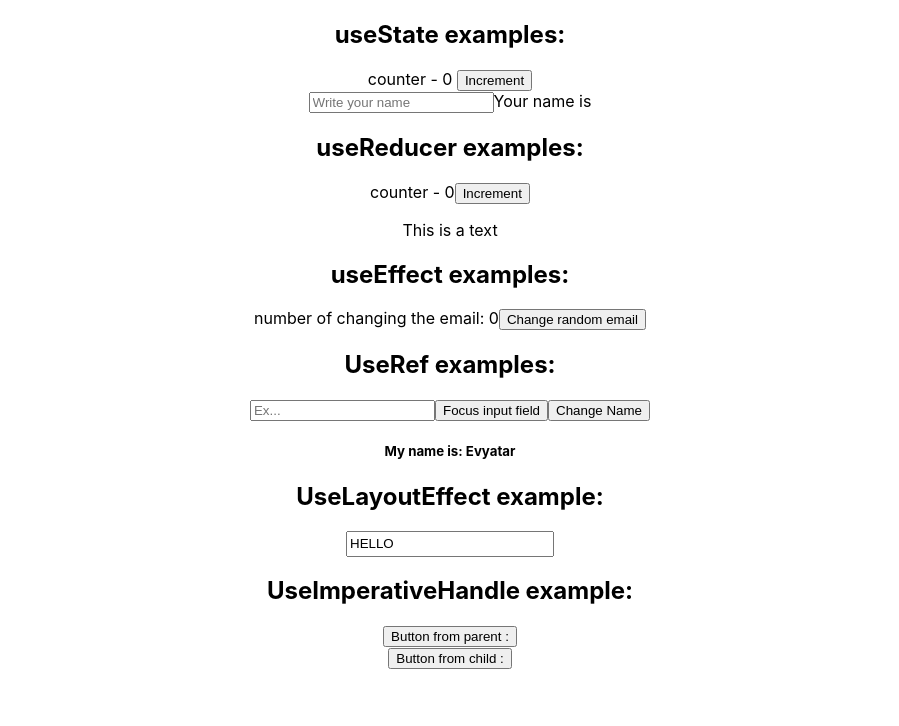
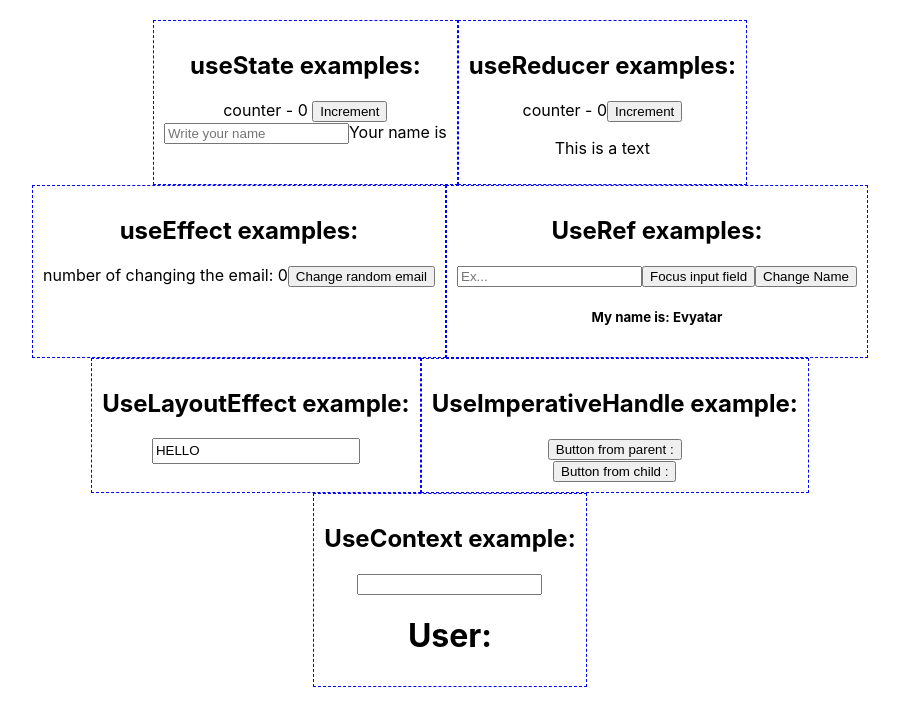
Before and after one commit to EvyatarHaim1/All-React-Hooks, a React (Create React App) app: page / in a window 1280 px wide. Shown: the top 726 px of the page, without its empty margins (190-1089 px from the left). Built offline with nearby package versions, Linux system fonts and the light colour scheme; no server answers.

Commit message:
adding useContext - collection of states which wrap the parent and can be accessed by useContext hook

```diff
--- a/src/App.css
+++ b/src/App.css
@@ -1,38 +1,16 @@
 .App {
   text-align: center;
+  justify-content: center;
+  display: flex;
+  flex-wrap: wrap;
+  flex-basis: 50%;
+  width: 75%;
+  margin-left: auto;
+  margin-right: auto;
+  padding-top: 20px;
 }
 
-.App-logo {
-  height: 40vmin;
-  pointer-events: none;
+.hook {
+  border: 1px dashed blue;
+  padding: 10px;
 }
-
-@media (prefers-reduced-motion: no-preference) {
-  .App-logo {
-    animation: App-logo-spin infinite 20s linear;
-  }
-}
-
-.App-header {
-  background-color: #282c34;
-  min-height: 100vh;
-  display: flex;
-  flex-direction: column;
-  align-items: center;
-  justify-content: center;
-  font-size: calc(10px + 2vmin);
-  color: white;
-}
-
-.App-link {
-  color: #61dafb;
-}
-
-@keyframes App-logo-spin {
-  from {
-    transform: rotate(0deg);
-  }
-  to {
-    transform: rotate(360deg);
-  }
-}
--- a/src/App.js
+++ b/src/App.js
@@ -1,4 +1,5 @@
 import './App.css';
+import UseContext from './hooks/UseContext/UseContext';
 import UseEffect from './hooks/UseEffect';
 import UseImperativeHandle from './hooks/UseImperativeHandle/UseImperativeHandle';
 import UseLayoutEffect from './hooks/UseLayoutEffect';
@@ -15,6 +16,7 @@ function App() {
       <UseRef />
       <UseLayoutEffect />
       <UseImperativeHandle />
+      <UseContext />
     </div>
   );
 }
--- /dev/null
+++ b/src/hooks/UseContext/Login.js
@@ -0,0 +1,16 @@
+import React, { useContext } from 'react';
+import { AppContext } from './UseContext';
+
+const Login = () => {
+    const { setUsername } = useContext(AppContext);
+    return (
+        <div>
+            <input onChange={(event) => {
+                setUsername(event.target.value)
+            }}
+            />
+        </div>
+    );
+}
+
+export default Login;
--- /dev/null
+++ b/src/hooks/UseContext/UseContext.js
@@ -0,0 +1,25 @@
+import React, { useState, createContext } from 'react';
+import Login from './Login';
+import User from './User';
+
+/* first createContext - creates a collection of states which also has export,
+then the parent should be wrapped by the context.Provider and has the value,
+in the childs components we access the context with useContext hook and
+distructure the specific piece of state we need locally */
+
+export const AppContext = createContext(null); // context is a collection of states
+
+const UseContext = () => {
+    const [username, setUsername] = useState("");
+    return (
+        <div className="hook">
+            <h2>UseContext example: </h2>
+            <AppContext.Provider className="hook" value={{ username, setUsername }}>
+                <Login />
+                <User />
+            </AppContext.Provider>
+        </div>
+    );
+}
+
+export default UseContext;
--- /dev/null
+++ b/src/hooks/UseContext/User.js
@@ -0,0 +1,13 @@
+import React, { useContext } from 'react';
+import { AppContext } from './UseContext';
+
+const User = () => {
+    const { username } = useContext(AppContext);
+    return (
+        <div>
+            <h1>User:{username} </h1>
+        </div>
+    );
+}
+
+export default User;
--- a/src/hooks/UseEffect.js
+++ b/src/hooks/UseEffect.js
@@ -27,7 +27,7 @@ const UseEffect = () => {
     }, [counter])
 
     return (
-        <div>
+        <div className="hook">
             <h2>useEffect examples:</h2>
             {email}
             number of changing the email: {counter}
--- a/src/hooks/UseImperativeHandle/UseImperativeHandle.js
+++ b/src/hooks/UseImperativeHandle/UseImperativeHandle.js
@@ -5,10 +5,10 @@ customizes the instance value that is exposed to parent components when using re
 in the parent I pass a ref to the child component, the onClick event can access the child imperative child's function
 which alter the child state.
 */
-function UseImperativeHandle() {
+const UseImperativeHandle = () => {
     const buttonRef = useRef(null);
     return (
-        <div>
+        <div className="hook">
             <h2>UseImperativeHandle example:</h2>
             <button onClick={() => { buttonRef.current.alterToggle() }}>Button from parent :</button>
             <Button ref={buttonRef} />
--- a/src/hooks/UseLayoutEffect.js
+++ b/src/hooks/UseLayoutEffect.js
@@ -15,7 +15,7 @@ const UseLayoutEffect = () => {
     }, []);
 
     return (
-        <div>
+        <div className="hook">
             <h2>UseLayoutEffect example:</h2>
             <input ref={inputRef} value="PEDRO" style={{ width: 200, height: 20 }} />
         </div>
--- a/src/hooks/UseReducer.js
+++ b/src/hooks/UseReducer.js
@@ -16,7 +16,7 @@ const UseReducer = () => {
         { count: 0, showText: true })
 
     return (
-        <div>
+        <div className="hook">
             <h2>useReducer examples:</h2>
             <div>counter - {state.count}
                 <button
--- a/src/hooks/UseRef.js
+++ b/src/hooks/UseRef.js
@@ -14,7 +14,7 @@ const UseRef = () => {
     };
 
     return (
-        <div>
+        <div className="hook">
             <h2>UseRef examples:</h2>
             <input type="text" placeholder="Ex..." ref={inputRef} />
             <button onClick={onFocus}>Focus input field</button>
--- a/src/hooks/UseState.js
+++ b/src/hooks/UseState.js
@@ -15,7 +15,7 @@ const UseState = () => {
     }
 
     return (
-        <div>
+        <div className="hook">
             <h2>useState examples:</h2>
             <div>counter - {counter} <button onClick={increment}>Increment</button></div>
             <input placeholder="Write your name" onChange={handleChange} />
```
